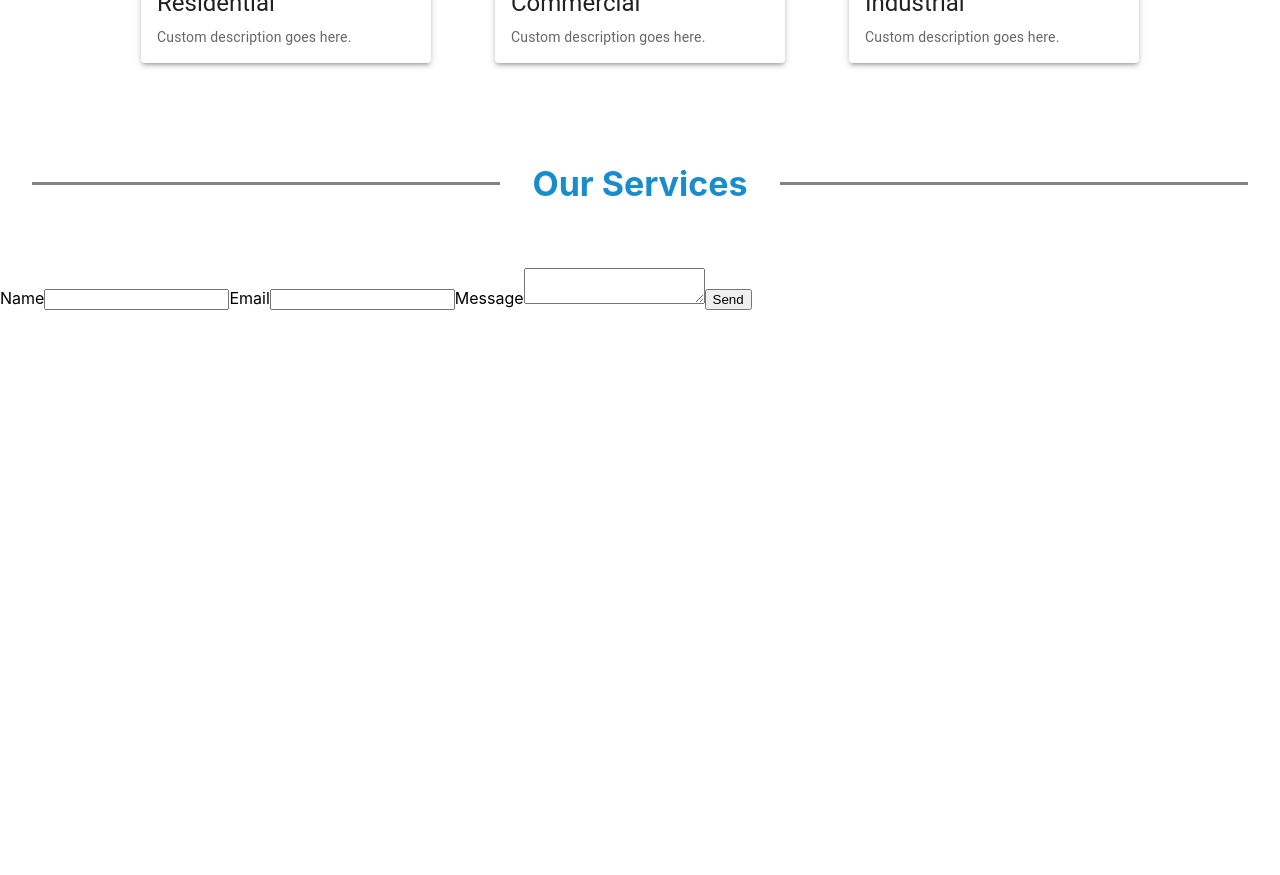
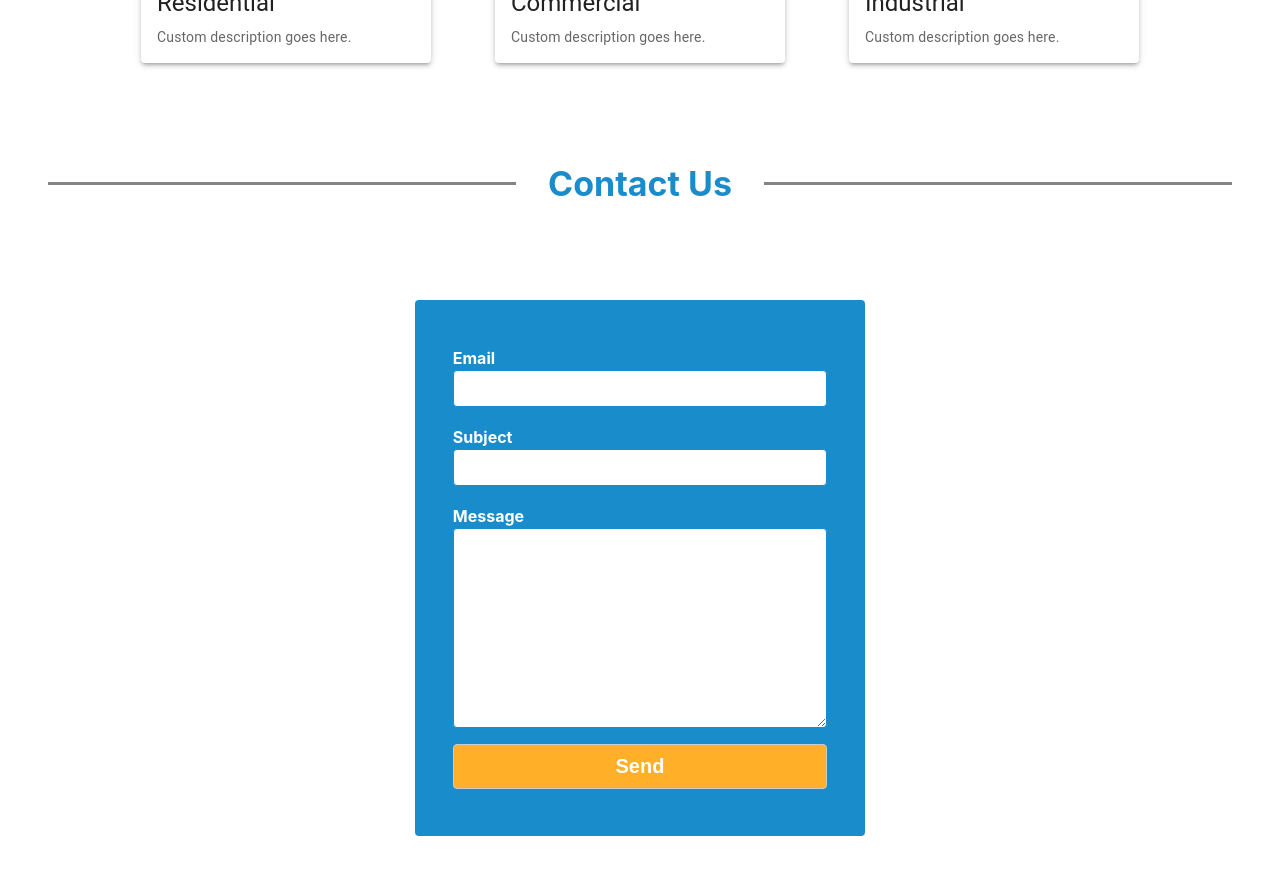
Before and after one commit to bellezhang119/anm-electrical, a React (Create React App) app: page / in a window 1280 px wide. Shown: the part 1840-2715 px from the top of the page. Before the commit the page ends 2150 px from the top, so only its background shows below. Built offline with nearby package versions, Linux system fonts and the light colour scheme.

Commit message:
Updated contact form
Added email contact form function

```diff
--- a/src/components/about/about.css
+++ b/src/components/about/about.css
@@ -17,6 +17,7 @@
 .about-text {
   float: right;
   background-color: #198ccb;
+  border-radius: 4px;
   width: 30%;
   height: 50%;
   margin-top: 3rem;
--- a/src/components/contact/contact.css
+++ b/src/components/contact/contact.css
@@ -0,0 +1,88 @@
+.contact {
+  margin: 1rem;
+}
+
+.contact-line {
+  margin: 2rem 2rem 2rem;
+}
+
+.contact-title {
+  color: #198ccb;
+  font-weight: 700;
+  font-size: 34px;
+  margin: 2rem 2rem 2rem;
+}
+
+.contact-content {
+    text-align: center;
+}
+
+form {
+    display: inline-block;
+    text-align: left;
+  background-color: #198ccb;
+  color: white;
+  width: 30%;
+  height: 50%;
+  margin-top: 2rem;
+  margin-bottom: 3rem;
+  padding: 3%;
+  border-radius: 4px;
+  @media screen and (max-width: 800px) {
+    float: none;
+    margin: auto;
+    padding: 5%;
+    width: 70%;
+  }
+}
+
+label {
+  display: block;
+  margin-top: 10px;
+  font-weight: bold;
+}
+
+.input-subject,
+.input-email,
+.textarea-message {
+  width: 100%;
+  padding: 10px;
+  margin-top: 2px;
+  margin-bottom: 10px;
+  box-sizing: border-box;
+  border: 1px solid #198ccb;
+  border-radius: 4px;
+}
+
+.submit-button {
+  width: 100%;
+  padding: 10px;
+  font-size: 20px;
+  font-weight: bold;
+  margin-top: 2px;
+  margin-bottom: 10px;
+  box-sizing: border-box;
+  border: 1px solid #ccc;
+  border-radius: 4px;
+}
+
+.textarea-message {
+  height: 200px;
+}
+
+input[type="submit"] {
+  background-color: #ffb028;
+  color: white;
+  cursor: pointer;
+}
+
+input[type="submit"]:hover {
+  background-color: #fb9d00;
+}
+
+.or {
+  font-size: 60px;
+  font-weight: 700;
+  color: #198ccb;
+  float: center;
+}
--- a/src/components/contact/contact.js
+++ b/src/components/contact/contact.js
@@ -1,5 +1,9 @@
 import React, { useRef } from "react";
 import emailjs from "@emailjs/browser";
+import "./contact.css";
+import { ToastContainer, toast } from "react-toastify";
+import "react-toastify/dist/ReactToastify.css";
+import { PiCopySimpleLight } from "react-icons/pi";
 
 export const Contact = () => {
   const form = useRef();
@@ -9,17 +13,23 @@ export const Contact = () => {
 
     emailjs
       .sendForm(
-        "YOUR_SERVICE_ID",
-        "YOUR_TEMPLATE_ID",
+        "service_rxcesiy",
+        "template_1w2jzda",
         form.current,
-        "YOUR_PUBLIC_KEY"
+        "8KMF4C3ArtSJoZxfo"
       )
       .then(
         (result) => {
           console.log(result.text);
+          toast.success("Email sent successfully", {
+            position: toast.POSITION.TOP_CENTER,
+          });
         },
         (error) => {
           console.log(error.text);
+          toast.error("Failed to send email", {
+            position: toast.POSITION.TOP_CENTER,
+          });
         }
       );
   };
@@ -27,22 +37,25 @@ export const Contact = () => {
   return (
     <div className="contact">
       <div
-        className="service-line"
+        className="contact-line"
         style={{ display: "flex", alignItems: "center" }}
       >
         <div style={{ flex: 1, backgroundColor: "#838485", height: "3px" }} />
-        <div className="service-title">Our Services</div>
+        <div className="contact-title">Contact Us</div>
         <div style={{ flex: 1, backgroundColor: "#838485", height: "3px" }} />
       </div>
-      <form ref={form} onSubmit={sendEmail}>
-        <label>Name</label>
-        <input type="text" name="user_name" />
-        <label>Email</label>
-        <input type="email" name="user_email" />
-        <label>Message</label>
-        <textarea name="message" />
-        <input type="submit" value="Send" />
-      </form>
+
+      <div className="contact-content">
+        <form ref={form} onSubmit={sendEmail}>
+          <label>Email</label>
+          <input className="input-email" type="email" name="user_email" />
+          <label>Subject</label>
+          <input className="input-subject" type="subject" name="subject" />
+          <label>Message</label>
+          <textarea className="textarea-message" name="message" />
+          <input className="submit-button" type="submit" value="Send" />
+        </form>
+      </div>
     </div>
   );
 };
--- a/src/components/service/service.js
+++ b/src/components/service/service.js
@@ -2,8 +2,8 @@ import React from "react";
 import "./service.css";
 import ReusableCard from "../reusableCard/reusableCard";
 import HomeIcon from "@mui/icons-material/Home";
-import BusinessIcon from '@mui/icons-material/Business';
-import FactoryIcon from '@mui/icons-material/Factory';
+import BusinessIcon from "@mui/icons-material/Business";
+import FactoryIcon from "@mui/icons-material/Factory";
 
 const Service = () => {
   return (
@@ -18,7 +18,6 @@ const Service = () => {
       </div>
 
       <div className="service-content">
-
         <ReusableCard
           icon={<HomeIcon style={{ fontSize: "80", color: "#198ccb" }} />}
           title="Residential"
```
Lines whose indentation alone changed are shown as unchanged.
